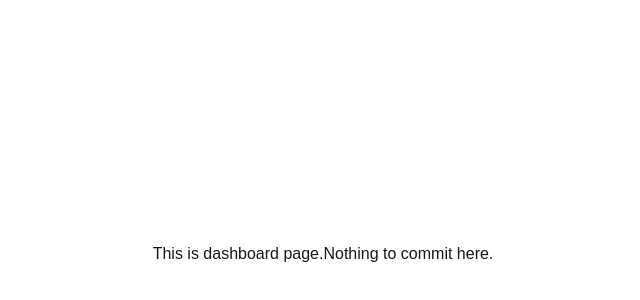
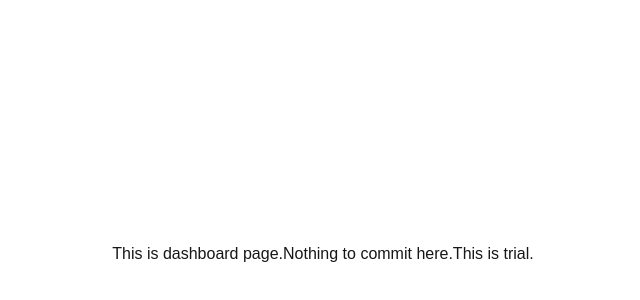
Before and after one commit to reuelrai/library-of-unsent-letters, a Next.js app: page /Dashboard in a window 1280 px wide. Shown: the part 146-446 px from the top of the page, without its empty margins (317-957 px from the left). Built offline with nearby package versions, Linux system fonts and the light colour scheme.

Commit message:
minor changes

```diff
--- a/src/app/Dashboard/page.tsx
+++ b/src/app/Dashboard/page.tsx
@@ -3,6 +3,7 @@ export default function Dashboard() {
         <>
         <div className="flex justify-center items-center h-screen">This is dashboard page.
             <h1>Nothing to commit here.</h1>
+            <h2>This is trial.</h2>
         </div>
         </>
     );
```
